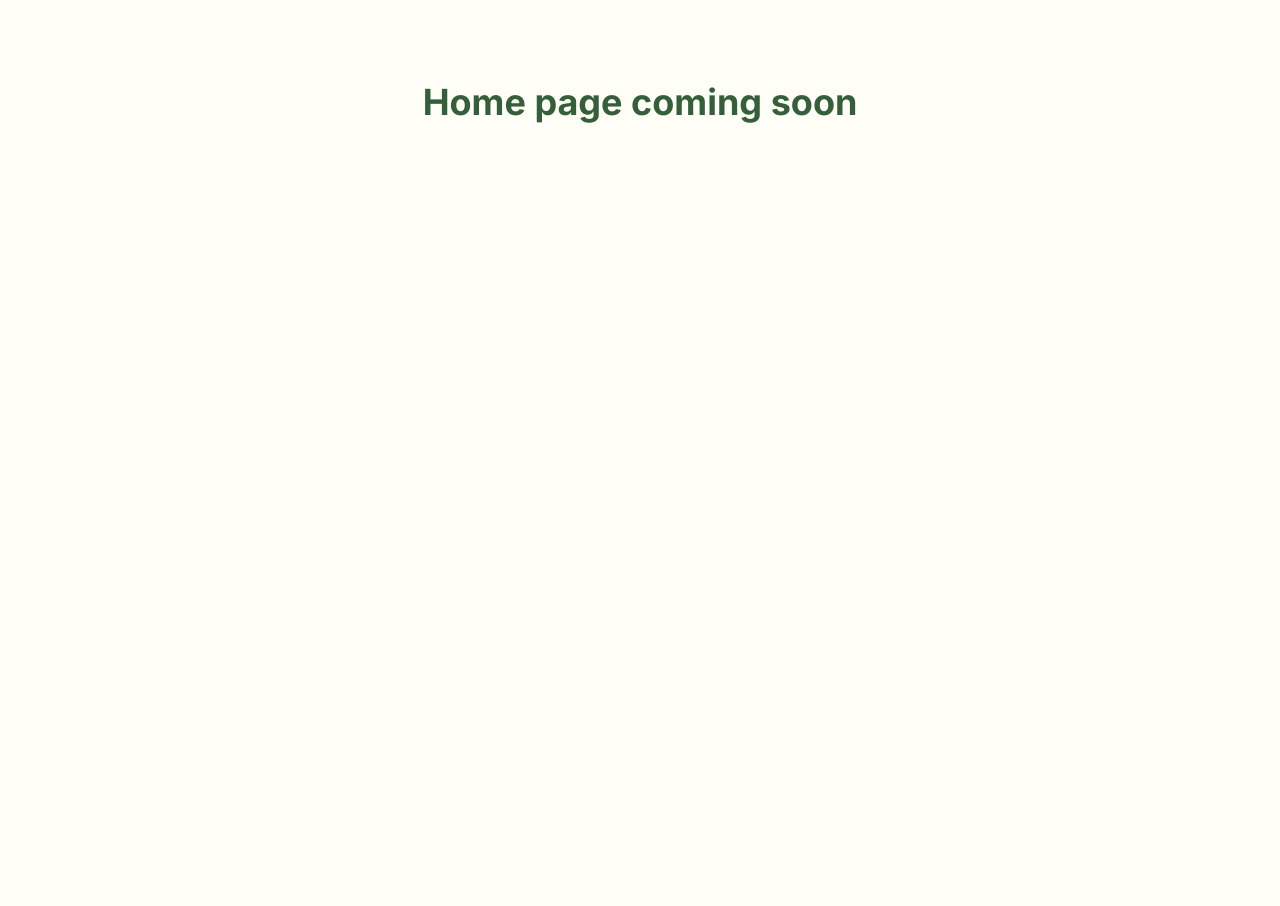
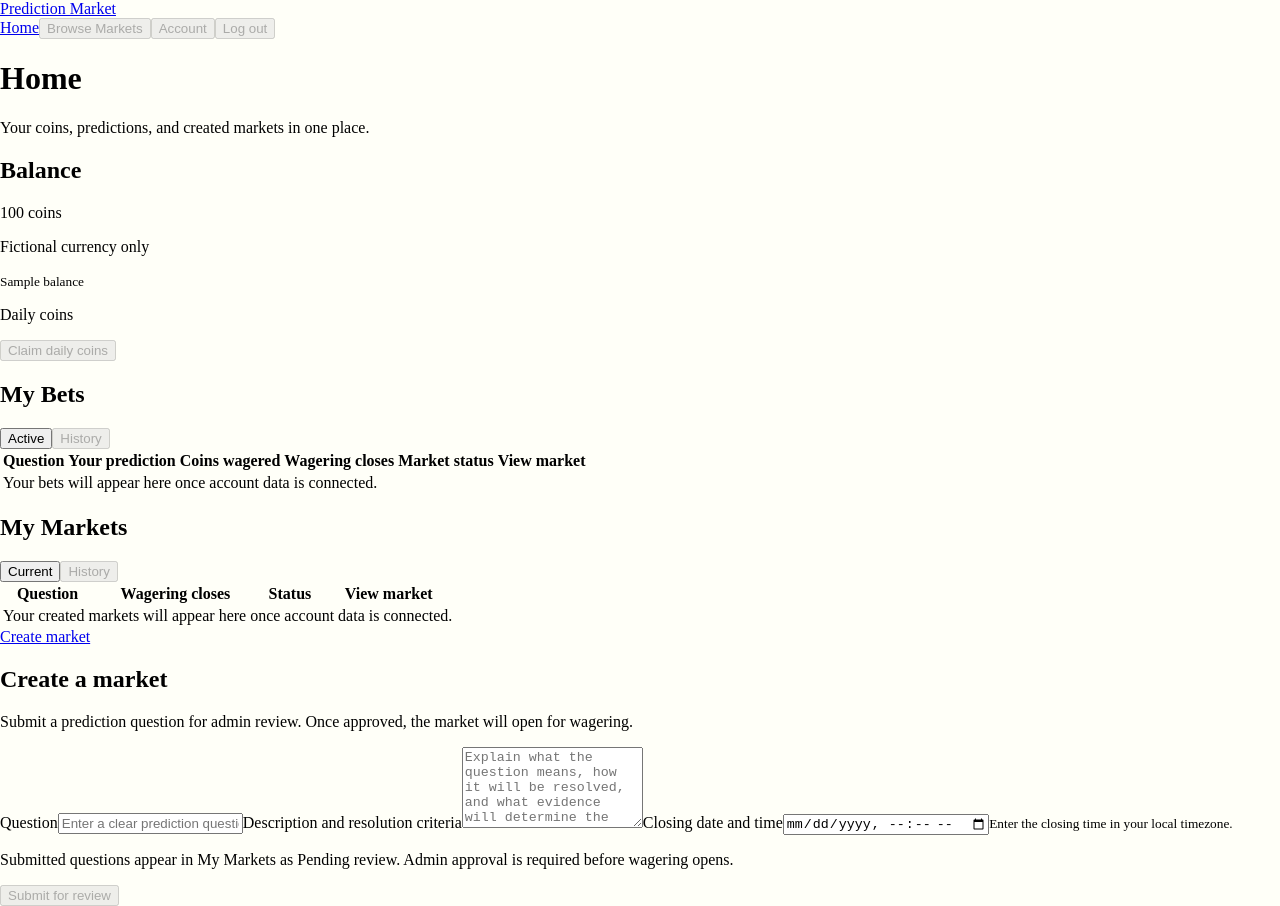
Before and after one commit to jbear05/prediction-market, a React (Vite) app in the folder frontend/: page / in a window 1280 px wide. Before the commit the page ends 800 px from the top, so only its background shows below. Built offline with nearby package versions, Linux system fonts and the light colour scheme.

Commit message:
Add home page structure using Figma wireframe

```diff
--- /dev/null
+++ b/frontend/src/home.tsx
@@ -0,0 +1,182 @@
+import { Link } from "react-router";
+
+export default function Home() {
+  return (
+    <>
+      <header className="site-header">
+        <nav className="site-nav" aria-label="Main navigation">
+          <Link className="site-brand" to="/">
+            Prediction Market
+          </Link>
+
+          <div className="site-nav-links">
+            <Link className="nav-link active" to="/" aria-current="page">
+              Home
+            </Link>
+            <button className="nav-link" type="button" disabled>
+              Browse Markets
+            </button>
+            <button className="nav-link" type="button" disabled>
+              Account
+            </button>
+            <button className="nav-link" type="button" disabled>
+              Log out
+            </button>
+          </div>
+        </nav>
+      </header>
+
+      <main className="home-page">
+        {/* page heading */}
+        <header className="home-heading">
+          <h1>Home</h1>
+          <p>Your coins, predictions, and created markets in one place.</p>
+        </header>
+
+        {/* sample balance until API is connected */}
+        <section className="balance-panel" aria-labelledby="balance-heading">
+          <div>
+            <h2 id="balance-heading">Balance</h2>
+            <p className="balance-amount">100 coins</p>
+            <p>Fictional currency only</p>
+            <small>Sample balance</small>
+          </div>
+
+          <div className="daily-coins">
+            <p>Daily coins</p>
+            <button type="button" disabled>
+              Claim daily coins
+            </button>
+          </div>
+        </section>
+
+        {/* wagers will be loaded from the API later */}
+        <section className="home-section" aria-labelledby="my-bets-heading">
+          <h2 id="my-bets-heading">My Bets</h2>
+
+          <div className="section-filters">
+            <button type="button" aria-pressed="true">
+              Active
+            </button>
+            <button type="button" aria-pressed="false" disabled>
+              History
+            </button>
+          </div>
+
+          <div className="table-container">
+            <table className="home-table">
+              <thead>
+                <tr>
+                  <th scope="col">Question</th>
+                  <th scope="col">Your prediction</th>
+                  <th scope="col">Coins wagered</th>
+                  <th scope="col">Wagering closes</th>
+                  <th scope="col">Market status</th>
+                  <th scope="col">View market</th>
+                </tr>
+              </thead>
+              <tbody>
+                <tr>
+                  <td colSpan={6}>
+                    Your bets will appear here once account data is connected.
+                  </td>
+                </tr>
+              </tbody>
+            </table>
+          </div>
+        </section>
+
+
+        {/* Questions created by this user */}
+        <section className="home-section" aria-labelledby="my-markets-heading">
+          <h2 id="my-markets-heading">My Markets</h2>
+
+          <div className="section-filters">
+            <button type="button" aria-pressed="true">
+              Current
+            </button>
+            <button type="button" aria-pressed="false" disabled>
+              History
+            </button>
+          </div>
+
+          <div className="table-container">
+            <table className="home-table">
+              <thead>
+                <tr>
+                  <th scope="col">Question</th>
+                  <th scope="col">Wagering closes</th>
+                  <th scope="col">Status</th>
+                  <th scope="col">View market</th>
+                </tr>
+              </thead>
+              <tbody>
+                <tr>
+                  <td colSpan={4}>
+                    Your created markets will appear here once account data is connected.
+                  </td>
+                </tr>
+              </tbody>
+            </table>
+          </div>
+
+          <a className="create-market-button" href="#create-market">
+            Create market
+          </a>
+        </section>
+
+        {/* Market submission will be connected to the API later */}
+        <section id="create-market" className="create-market-panel" aria-labelledby="create-market-heading">
+          <h2 id="create-market-heading">Create a market</h2>
+          <p>
+            Submit a prediction question for admin review. Once approved, the
+            market will open for wagering.
+          </p>
+
+          <form className="create-market-form" onSubmit={(event) => event.preventDefault()}>
+            <label htmlFor="market-question">Question</label>
+            <input
+              id="market-question"
+              name="question"
+              type="text"
+              placeholder="Enter a clear prediction question"
+              required
+            />
+
+            <label htmlFor="market-description">
+              Description and resolution criteria
+            </label>
+            <textarea
+              id="market-description"
+              name="description"
+              rows={5}
+              placeholder="Explain what the question means, how it will be resolved, and what evidence will determine the outcome."
+              required
+            />
+
+            <label htmlFor="market-closing-time">Closing date and time</label>
+            <input
+              id="market-closing-time"
+              name="closingTime"
+              type="datetime-local"
+              aria-describedby="closing-time-help"
+              required
+            />
+            <small id="closing-time-help">
+              Enter the closing time in your local timezone.
+            </small>
+
+            <p>
+              Submitted questions appear in My Markets as Pending review.
+              Admin approval is required before wagering opens.
+            </p>
+
+            <button type="submit" disabled>
+              Submit for review
+            </button>
+          </form>
+        </section>
+      </main>
+    </>
+  );
+}
--- a/frontend/src/main.tsx
+++ b/frontend/src/main.tsx
@@ -12,6 +12,7 @@ import Register from "./register";
 import ForgotPassword from "./forgotPassword";
 import ResetPassword from "./resetPassword";
 import VerifyEmail from "./verifyEmail";
+import Home from "./home";
 
 // read email from the URL and pass it to the verification page
 function VerifyEmailRoute() {
@@ -35,15 +36,7 @@ createRoot(rootElement).render(
   <StrictMode>
     <BrowserRouter>
       <Routes>
-        {/* placeholder until the home page exists */}
-        <Route
-          path="/"
-          element={
-            <main className="auth-page">
-              <h2 className="auth-heading">Home page coming soon</h2>
-            </main>
-          }
-        />
+        <Route path="/" element={<Home />} />
         <Route path="/login" element={<Login />} />
         <Route path="/register" element={<Register />} />
         <Route path="/forgot-password" element={<ForgotPassword />} />
```
